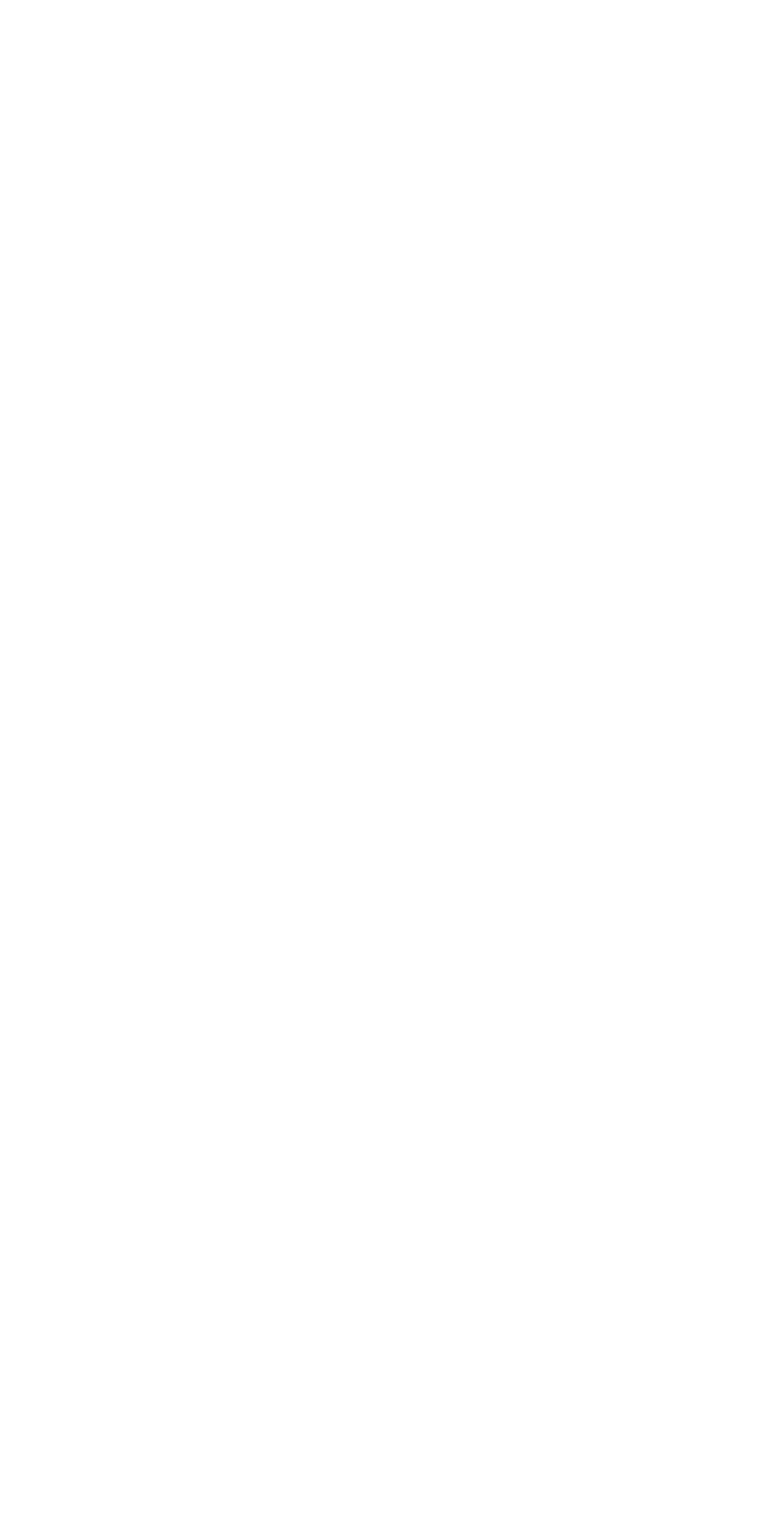
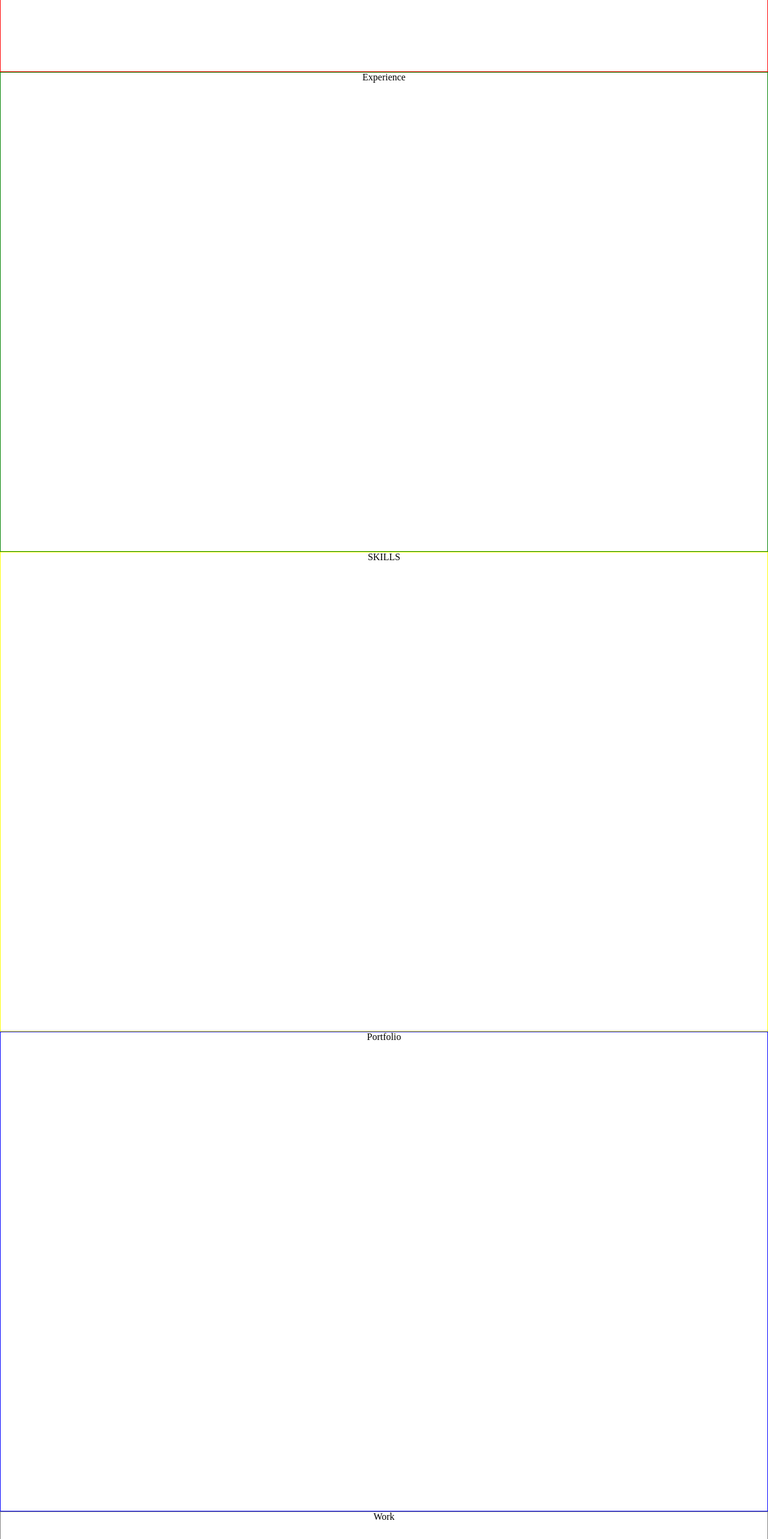
Before and after one commit to Cwell21/cwell_resume, a React (Create React App) app: page / in a window 1280 px wide. Shown: the part 1480-4046 px from the top of the page at 60% size. Before the commit the page ends 1016 px from the top, so only its background shows below. Built offline with nearby package versions, Linux system fonts and the light colour scheme; the HTML template or start-up script is replaced by a standard one.

Commit message:
Refactored styles for base component into App.css.  Added imports for child components to App.js

```diff
--- a/src/App.css
+++ b/src/App.css
@@ -1,3 +1,11 @@
+/* GLOBAL APP STYLES */
+
 .App {
   text-align: center;
 }
+
+.site_article {
+
+  height: 100vh;
+  width: 100vw;
+}
--- a/src/App.js
+++ b/src/App.js
@@ -4,6 +4,10 @@ import './App.css';
 // IMPORT CHILD COMPONENTS
 import { Splash } from './Components/Splash/Splash.js';
 import { About } from './Components/About/About.js';
+import { Experience } from './Components/Experience/Experience.js';
+import { Portfolio } from './Components/Portfolio/Portfolio.js';
+import { Skills } from './Components/Skills/Skills.js';
+import { Work } from './Components/Work/Work.js';
 
 
 class App extends React.Component {
@@ -32,6 +36,10 @@ class App extends React.Component {
           clickHandler = {this.handleClick}
         />
         <About />
+        <Experience />
+        <Skills />
+        <Portfolio />
+        <Work />
       </div>
     );
   }
```
